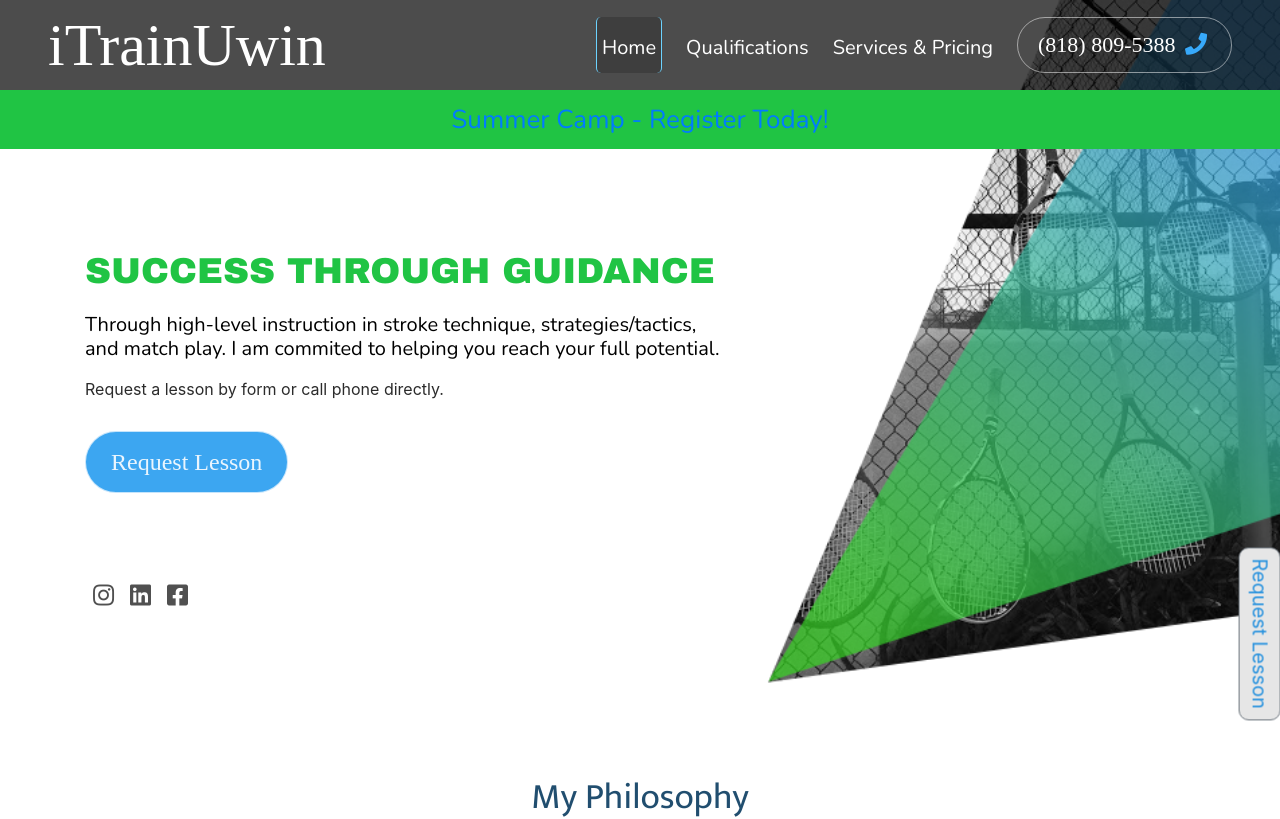
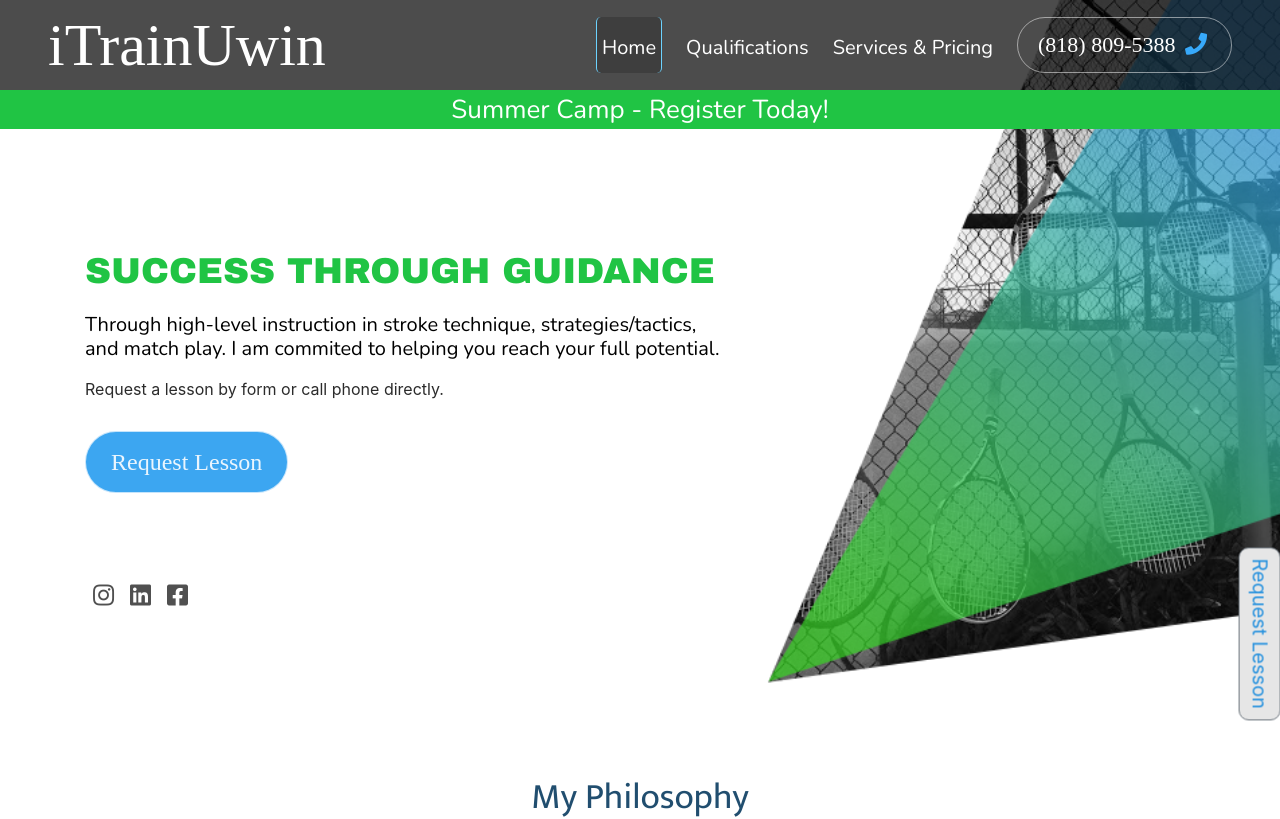
Before and after one commit to mtaslagyan/itrainuwin, a React (Create React App) app: page / in a window 1280 px wide. Shown: the top 819 px of the page. Built offline with nearby package versions, Linux system fonts and the light colour scheme; a web font is replaced by a local one.

Commit message:
Update index.css

```diff
--- a/src/index.css
+++ b/src/index.css
@@ -47,11 +47,14 @@ code {
 
 .summer-camp-alert{
   background: #20c444;
-color: #fff;
+}
+.summer-camp-alert a{
+ color: #fff;
 font-size: 26px;
 font-family: Nunito;
 padding-top: 10px;
 padding-bottom: 10px;
+ text-decoration:none;
 }
 
 .homeImg{
```
